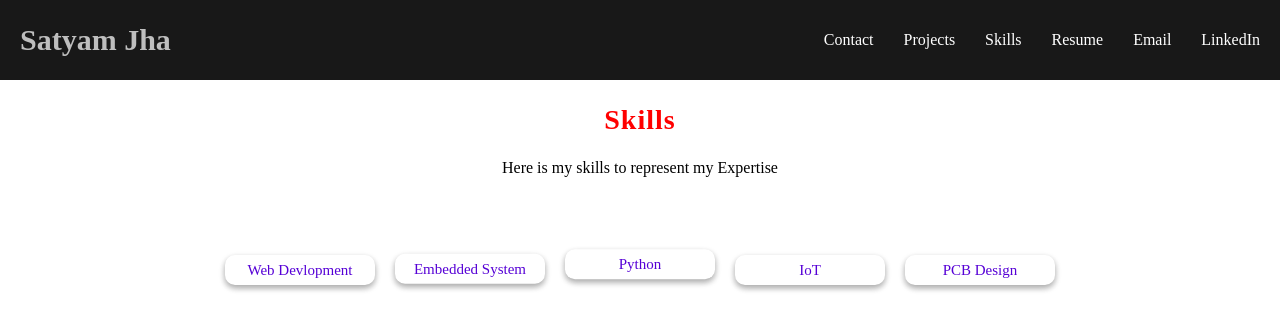
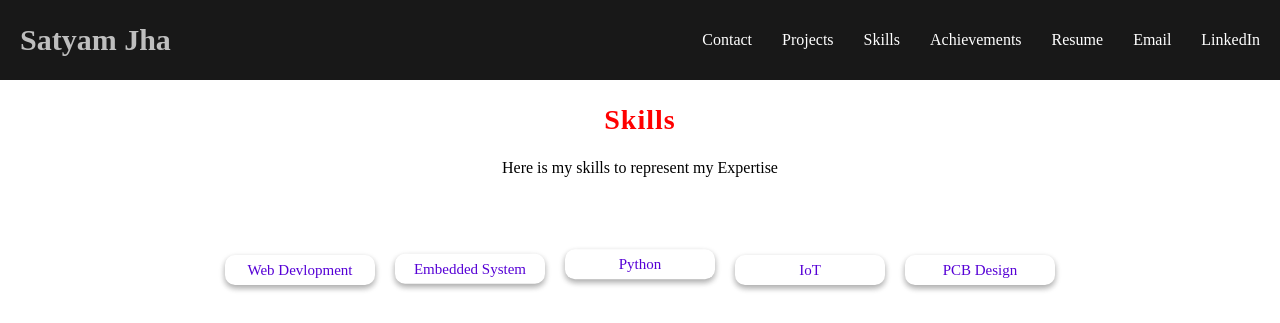
Before and after one commit to Satyamjha001/Portfolio, a plain HTML site: page Skills.html in a window 1280 px wide. Shown: the top 323 px of the page. Drawn offline with Linux system fonts and the light colour scheme.

Commit message:
Update Skills.html

```diff
--- a/Skills.html
+++ b/Skills.html
@@ -17,6 +17,7 @@
             <li><a href="Contact.html">Contact</a></li>
             <li><a href="PROJECT.HTML">Projects</a></li>
             <li><a href="Skills.html">Skills</a></li>
+            <li><a href="Achievements.html">Achievements</a></li>
             <li><a href="SK Resume.pdf" target="_blank">Resume</a></li>
             <li><a href="mailto:jsatyam104@gmail.com">Email</a></li>
             <li><a href="https://www.linkedin.com/in/satyam-jha0101?utm_source=share&utm_campaign=share_via&utm_content=profile&utm_medium=android_app">LinkedIn</a></li>
```
